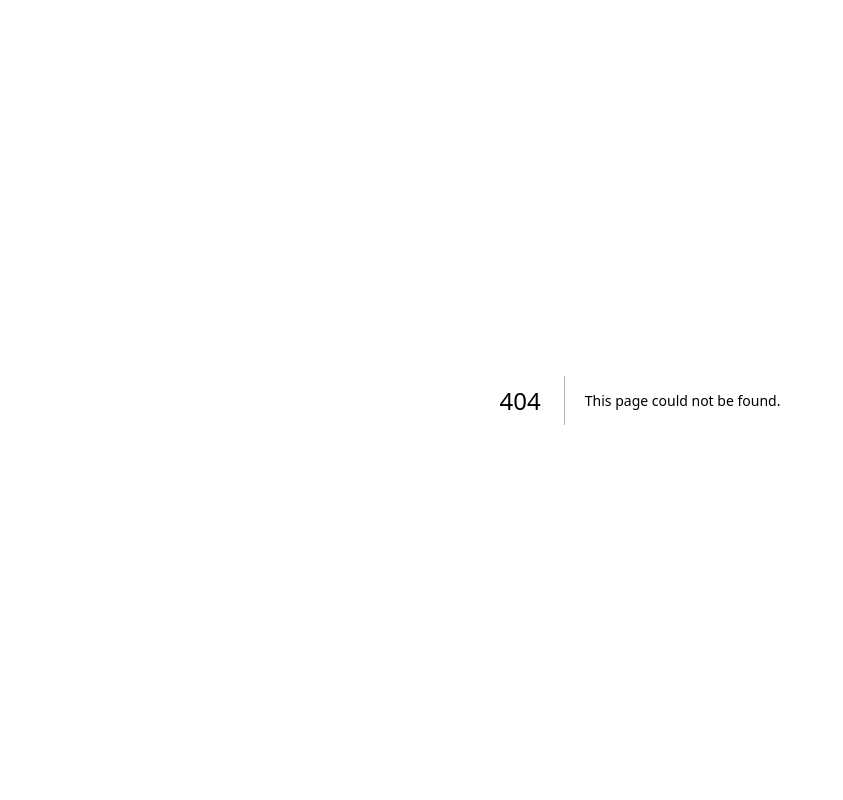
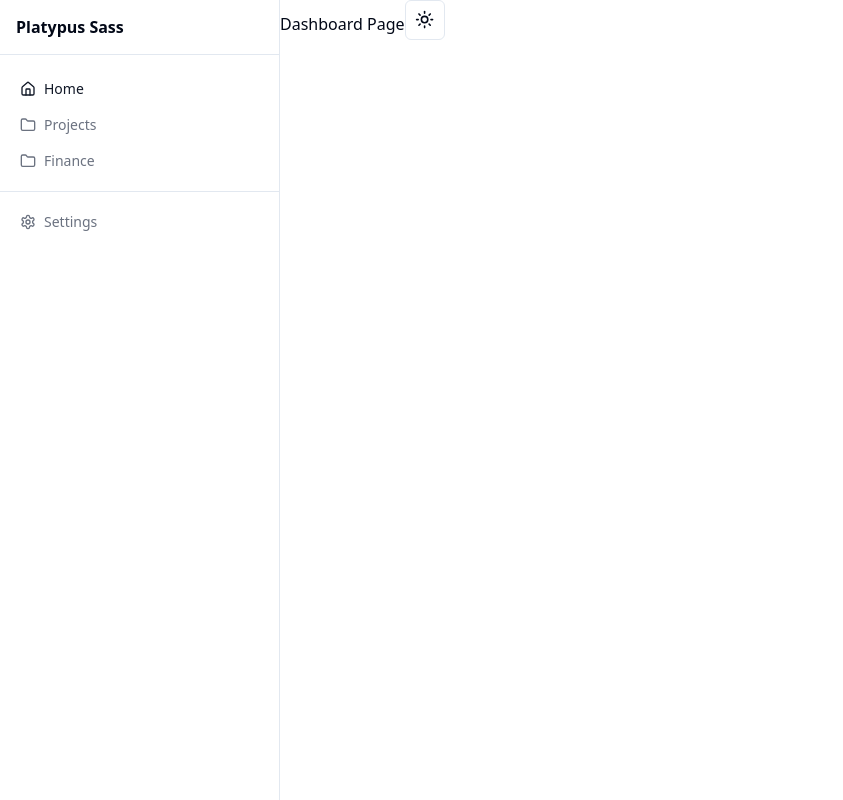
Before and after one commit to langliu/platypus-sass, a Next.js app: page /dashboard in a window 1280 px wide. Before the commit this address had no page. Shown: the whole page, without its empty margins (0-843 px from the left). Built offline with nearby package versions, Linux system fonts and the light colour scheme.

Commit message:
feat: ✨ 添加左右布局

```diff
--- /dev/null
+++ b/app/dashboard/(components)/DashboardSideBar.tsx
@@ -0,0 +1,74 @@
+'use client'
+
+import { Separator } from '@/components/ui/separator'
+import clsx from 'clsx'
+import { Folder, HomeIcon, Settings } from 'lucide-react'
+import Link from 'next/link'
+import { usePathname } from 'next/navigation'
+import type { ReactNode } from 'react'
+
+function NavLink({
+  title,
+  icon,
+  href,
+}: {
+  title: ReactNode
+  icon: ReactNode
+  href: string
+}) {
+  const pathname = usePathname()
+  return (
+    <Link
+      className={clsx(
+        'flex items-center gap-2 rounded-lg px-3 py-2 text-gray-500 transition-all hover:text-gray-900 dark:text-white dark:hover:text-gray-50 hover:bg-gray-100 dark:hover:bg-gray-800',
+        {
+          'flex items-center gap-2 rounded-lg  px-3 py-2 text-gray-900  transition-all hover:text-gray-900  dark:text-gray-50 dark:hover:text-gray-50':
+            pathname === href,
+        },
+      )}
+      href={href}
+    >
+      {icon}
+      {title}
+    </Link>
+  )
+}
+
+export default function DashboardSideBar() {
+  const pathname = usePathname()
+
+  return (
+    <div className='lg:block hidden border-r h-full'>
+      <div className='flex h-full max-h-screen flex-col gap-2 '>
+        <div className='flex h-[55px] items-center justify-between border-b px-3 w-full'>
+          <Link className='flex items-center gap-2 font-semibold ml-1' href='/'>
+            <span className=''>Platypus Sass</span>
+          </Link>
+        </div>
+        <div className='flex-1 overflow-auto py-2 '>
+          <nav className='grid px-2 items-start text-sm font-medium'>
+            <NavLink icon={<HomeIcon className='size-4' />} title='Home' href='/dashboard' />
+            <NavLink
+              icon={<Folder className='size-4' />}
+              title='Projects'
+              href='/dashboard/projects'
+            />
+            <NavLink
+              icon={<Folder className='size-4' />}
+              title='Finance'
+              href='/dashboard/finance'
+            />
+          </nav>
+          <Separator className='my-3' />
+          <nav className='grid px-2 items-start text-sm font-medium'>
+            <NavLink
+              icon={<Settings className='size-4' />}
+              title='Settings'
+              href='/dashboard/settings'
+            />
+          </nav>
+        </div>
+      </div>
+    </div>
+  )
+}
--- /dev/null
+++ b/app/dashboard/layout.tsx
@@ -0,0 +1,21 @@
+import { cn } from '@/lib/utils'
+import type { Metadata } from 'next'
+import DashboardSideBar from './(components)/DashboardSideBar'
+
+export const metadata: Metadata = {
+  title: 'Platypus Sass',
+  description: 'Generated by create next app',
+}
+
+export default function RootLayout({
+  children,
+}: Readonly<{
+  children: React.ReactNode
+}>) {
+  return (
+    <main className={cn('min-h-screen grid w-full lg:grid-cols-[280px_1fr]')}>
+      <DashboardSideBar />
+      {children}
+    </main>
+  )
+}
--- /dev/null
+++ b/app/dashboard/page.tsx
@@ -0,0 +1,9 @@
+import { ModeToggle } from '@/components/mode-toggle'
+export default function DashboardPage() {
+  return (
+    <div>
+      Dashboard Page
+      <ModeToggle />
+    </div>
+  )
+}
--- a/app/page.tsx
+++ b/app/page.tsx
@@ -1,114 +1,14 @@
 import { ModeToggle } from '@/components/mode-toggle'
-import Image from 'next/image'
+import { buttonVariants } from '@/components/ui/button'
+import Link from 'next/link'
 
 export default function Home() {
   return (
-    <main className='flex min-h-screen flex-col items-center justify-between p-24'>
-      <div className='z-10 w-full max-w-5xl items-center justify-between font-mono text-sm lg:flex'>
-        <p className='fixed left-0 top-0 flex w-full justify-center border-b border-gray-300 bg-gradient-to-b from-zinc-200 pb-6 pt-8 backdrop-blur-2xl dark:border-neutral-800 dark:bg-zinc-800/30 dark:from-inherit lg:static lg:w-auto  lg:rounded-xl lg:border lg:bg-gray-200 lg:p-4 lg:dark:bg-zinc-800/30'>
-          Get started by editing&nbsp;
-          <code className='font-mono font-bold'>app/page.tsx</code>
-        </p>
-        <div className='fixed bottom-0 left-0 flex h-48 w-full items-end justify-center bg-gradient-to-t from-white via-white dark:from-black dark:via-black lg:static lg:size-auto lg:bg-none'>
-          <a
-            className='pointer-events-none flex place-items-center gap-2 p-8 lg:pointer-events-auto lg:p-0'
-            href='https://vercel.com?utm_source=create-next-app&utm_medium=appdir-template&utm_campaign=create-next-app'
-            target='_blank'
-            rel='noopener noreferrer'
-          >
-            By as asdfasdfa{' '}
-            <Image
-              src='/vercel.svg'
-              alt='Vercel Logo'
-              className='dark:invert'
-              width={100}
-              height={24}
-              priority
-            />
-          </a>
-        </div>
-      </div>
-
-      <div className="relative z-[-1] flex place-items-center before:absolute before:h-[300px] before:w-full before:-translate-x-1/2 before:rounded-full before:bg-gradient-radial before:from-white before:to-transparent before:blur-2xl before:content-[''] after:absolute after:-z-20 after:h-[180px] after:w-full after:translate-x-1/3 after:bg-gradient-conic after:from-sky-200 after:via-blue-200 after:blur-2xl after:content-[''] before:dark:bg-gradient-to-br before:dark:from-transparent before:dark:to-blue-700 before:dark:opacity-10 after:dark:from-sky-900 after:dark:via-[#0141ff] after:dark:opacity-40 sm:before:w-[480px] sm:after:w-[240px] before:lg:h-[360px]">
-        <Image
-          className='relative dark:drop-shadow-[0_0_0.3rem_#ffffff70] dark:invert'
-          src='/next.svg'
-          alt='Next.js Logo'
-          width={180}
-          height={37}
-          priority
-        />
-      </div>
+    <main className='flex flex-col items-center justify-between min-h-screen p-24 gap-4'>
+      <Link href={'/dashboard'} className={buttonVariants({ variant: 'default' })}>
+        Dashboard
+      </Link>
       <ModeToggle />
-      <div className='mb-32 grid text-center lg:mb-0 lg:w-full lg:max-w-5xl lg:grid-cols-4 lg:text-left'>
-        <a
-          href='https://nextjs.org/docs?utm_source=create-next-app&utm_medium=appdir-template&utm_campaign=create-next-app'
-          className='group rounded-lg border border-transparent px-5 py-4 transition-colors hover:border-gray-300 hover:bg-gray-100 hover:dark:border-neutral-700 hover:dark:bg-neutral-800/30'
-          target='_blank'
-          rel='noopener noreferrer'
-        >
-          <h2 className='mb-3 text-2xl font-semibold'>
-            Docs{' '}
-            <span className='inline-block transition-transform group-hover:translate-x-1 motion-reduce:transform-none'>
-              -&gt;
-            </span>
-          </h2>
-          <p className='m-0 max-w-[30ch] text-sm opacity-50'>
-            Find in-depth information about Next.js features and API.
-          </p>
-        </a>
-
-        <a
-          href='https://nextjs.org/learn?utm_source=create-next-app&utm_medium=appdir-template-tw&utm_campaign=create-next-app'
-          className='group rounded-lg border border-transparent px-5 py-4 transition-colors hover:border-gray-300 hover:bg-gray-100 hover:dark:border-neutral-700 hover:dark:bg-neutral-800/30'
-          target='_blank'
-          rel='noopener noreferrer'
-        >
-          <h2 className='mb-3 text-2xl font-semibold'>
-            Learn{' '}
-            <span className='inline-block transition-transform group-hover:translate-x-1 motion-reduce:transform-none'>
-              -&gt;
-            </span>
-          </h2>
-          <p className='m-0 max-w-[30ch] text-sm opacity-50'>
-            Learn about Next.js in an interactive course with&nbsp;quizzes!
-          </p>
-        </a>
-
-        <a
-          href='https://vercel.com/templates?framework=next.js&utm_source=create-next-app&utm_medium=appdir-template&utm_campaign=create-next-app'
-          className='group rounded-lg border border-transparent px-5 py-4 transition-colors hover:border-gray-300 hover:bg-gray-100 hover:dark:border-neutral-700 hover:dark:bg-neutral-800/30'
-          target='_blank'
-          rel='noopener noreferrer'
-        >
-          <h2 className='mb-3 text-2xl font-semibold'>
-            Templates{' '}
-            <span className='inline-block transition-transform group-hover:translate-x-1 motion-reduce:transform-none'>
-              -&gt;
-            </span>
-          </h2>
-          <p className='m-0 max-w-[30ch] text-sm opacity-50'>
-            Explore starter templates for Next.js.
-          </p>
-        </a>
-
-        <a
-          href='https://vercel.com/new?utm_source=create-next-app&utm_medium=appdir-template&utm_campaign=create-next-app'
-          className='group rounded-lg border border-transparent px-5 py-4 transition-colors hover:border-gray-300 hover:bg-gray-100 hover:dark:border-neutral-700 hover:dark:bg-neutral-800/30'
-          target='_blank'
-          rel='noopener noreferrer'
-        >
-          <h2 className='mb-3 text-2xl font-semibold'>
-            Deploy{' '}
-            <span className='inline-block transition-transform group-hover:translate-x-1 motion-reduce:transform-none'>
-              -&gt;
-            </span>
-          </h2>
-          <p className='m-0 max-w-[30ch] text-balance text-sm opacity-50'>
-            Instantly deploy your Next.js site to a shareable URL with Vercel.
-          </p>
-        </a>
-      </div>
     </main>
   )
 }
--- /dev/null
+++ b/components/ui/separator.tsx
@@ -0,0 +1,31 @@
+"use client"
+
+import * as React from "react"
+import * as SeparatorPrimitive from "@radix-ui/react-separator"
+
+import { cn } from "@/lib/utils"
+
+const Separator = React.forwardRef<
+  React.ElementRef<typeof SeparatorPrimitive.Root>,
+  React.ComponentPropsWithoutRef<typeof SeparatorPrimitive.Root>
+>(
+  (
+    { className, orientation = "horizontal", decorative = true, ...props },
+    ref
+  ) => (
+    <SeparatorPrimitive.Root
+      ref={ref}
+      decorative={decorative}
+      orientation={orientation}
+      className={cn(
+        "shrink-0 bg-border",
+        orientation === "horizontal" ? "h-[1px] w-full" : "h-full w-[1px]",
+        className
+      )}
+      {...props}
+    />
+  )
+)
+Separator.displayName = SeparatorPrimitive.Root.displayName
+
+export { Separator }
--- a/package.json
+++ b/package.json
@@ -10,6 +10,7 @@
   },
   "dependencies": {
     "@radix-ui/react-dropdown-menu": "^2.0.6",
+    "@radix-ui/react-separator": "^1.0.3",
     "@radix-ui/react-slot": "^1.0.2",
     "class-variance-authority": "^0.7.0",
     "clsx": "^2.1.1",
```
Also changed, not shown: 1 other file (tests, documents, lock files or other folders).
